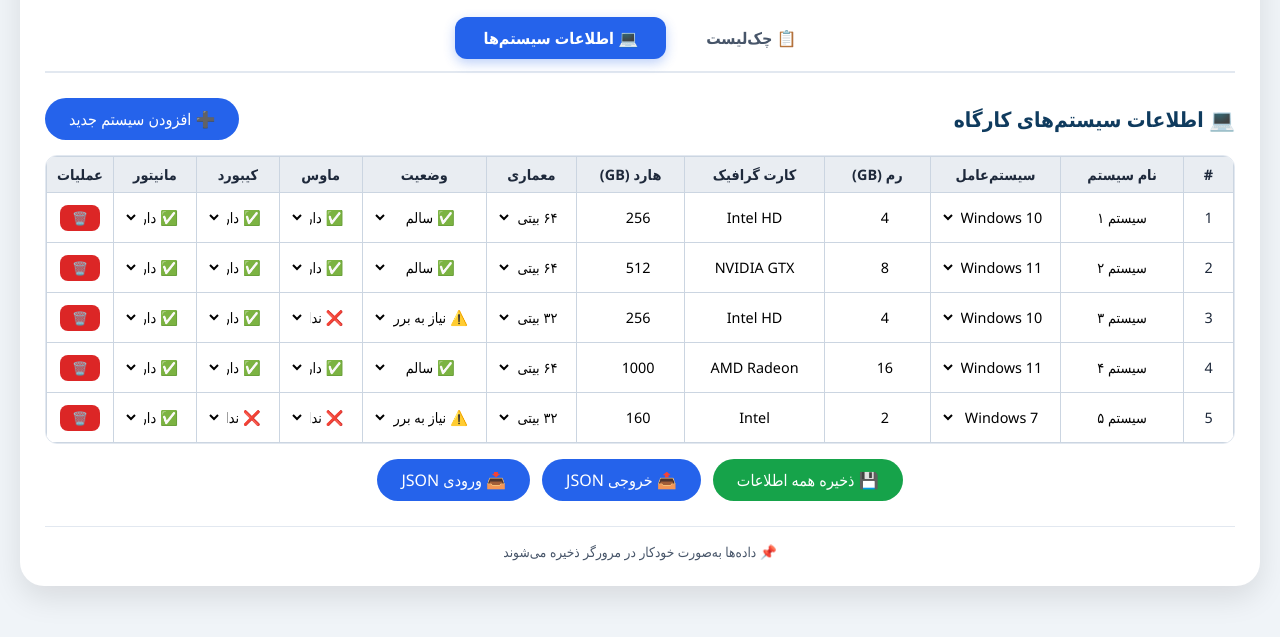
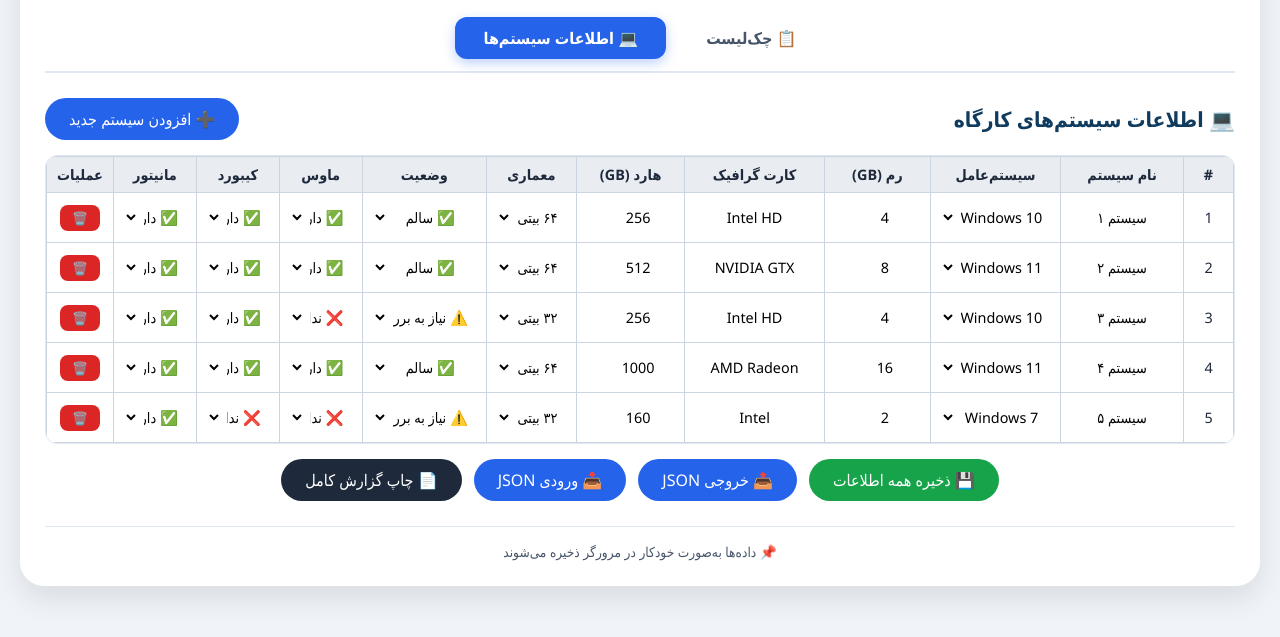
Before and after one commit to hedieh-jf/checklist-workshop, a plain HTML site: page index.html in a window 1280 px wide. Both pictures are taken after a click on the button "💻 اطلاعات سیستم‌ها". Shown: the part 111-748 px from the top of the page. Drawn offline with Linux system fonts and the light colour scheme.

Commit message:
index.html

```diff
--- a/index.html
+++ b/index.html
@@ -89,6 +89,7 @@
                 <button onclick="saveSystems()" class="btn-green">💾 ذخیره همه اطلاعات</button>
                 <button onclick="exportSystems()" class="btn-blue">📤 خروجی JSON</button>
                 <button onclick="importSystems()" class="btn-blue">📥 ورودی JSON</button>
+                <button onclick="printReport()" class="btn-purple">📄 چاپ گزارش کامل</button>
             </div>
         </div>
 
@@ -100,4 +101,4 @@
 
     <script src="script.js"></script>
 </body>
-</html>
+    </html>
```
